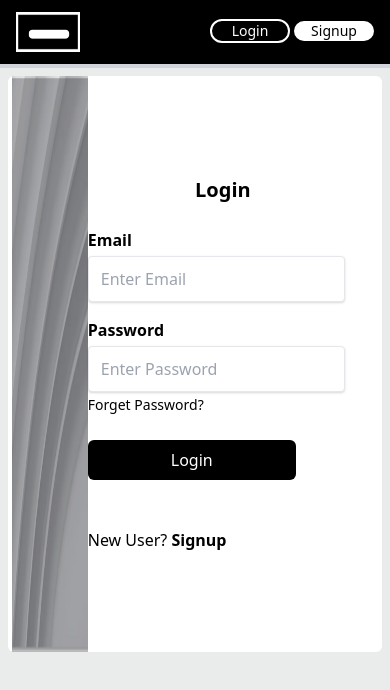
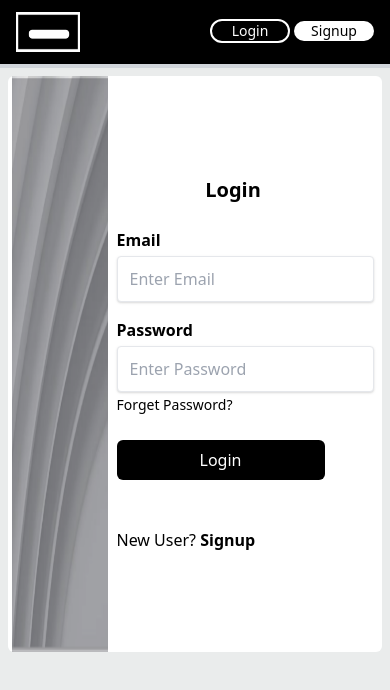
Before and after one commit to oizidbih/Eltechnology, a Vue app: page / in a window 390 px wide. Shown: the top 690 px of the page. Built offline with nearby package versions, Linux system fonts and the light colour scheme.

Commit message:
edited login form

```diff
--- a/src/components/LoginForm.vue
+++ b/src/components/LoginForm.vue
@@ -27,16 +27,11 @@
         type="password"
         v-model="password"
         placeholder="Enter Password"
-        class="shadow appearance-none border rounded sm:w-60  md:w-96 lg:w-11/12 mx-auto p-3 text-gray-700 leading-tight focus:outline-none focus:shadow-outline"
+        class="shadow appearance-none border lg:mr-8 rounded block sm:w-60  md:w-96 lg:w-11/12 mx-auto p-3 text-gray-700 leading-tight focus:outline-none focus:shadow-outline"
       />
       <a href="#" class="text-sm font-medium">Forget Password?</a>
 
     </div>
-
-      <!-- <div class="flex flex-row">
-      <p class="text-sm"><input  type="checkbox" name="show/hide" @click="showPassword = !showPassword" > Show Password</p>
-      <a href="#" class="text-PrimaryColor lg:ml-24 xl:ml-28 text-sm">Forget Password?</a>
-      </div> -->
 
     <button class="text-white bg-black p-2 w-52 sm:w-60 md:w-96 lg:w-11/12 rounded-md mt-6">
       Login
```
